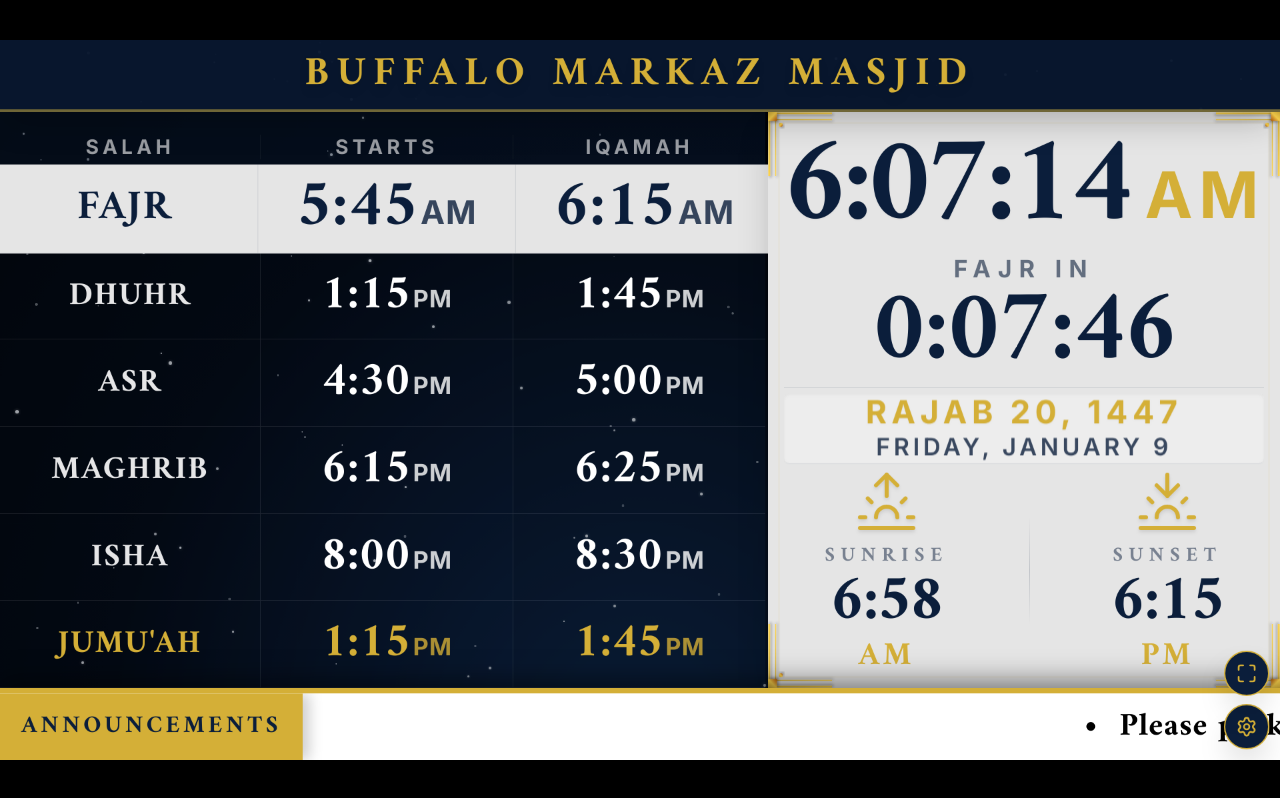
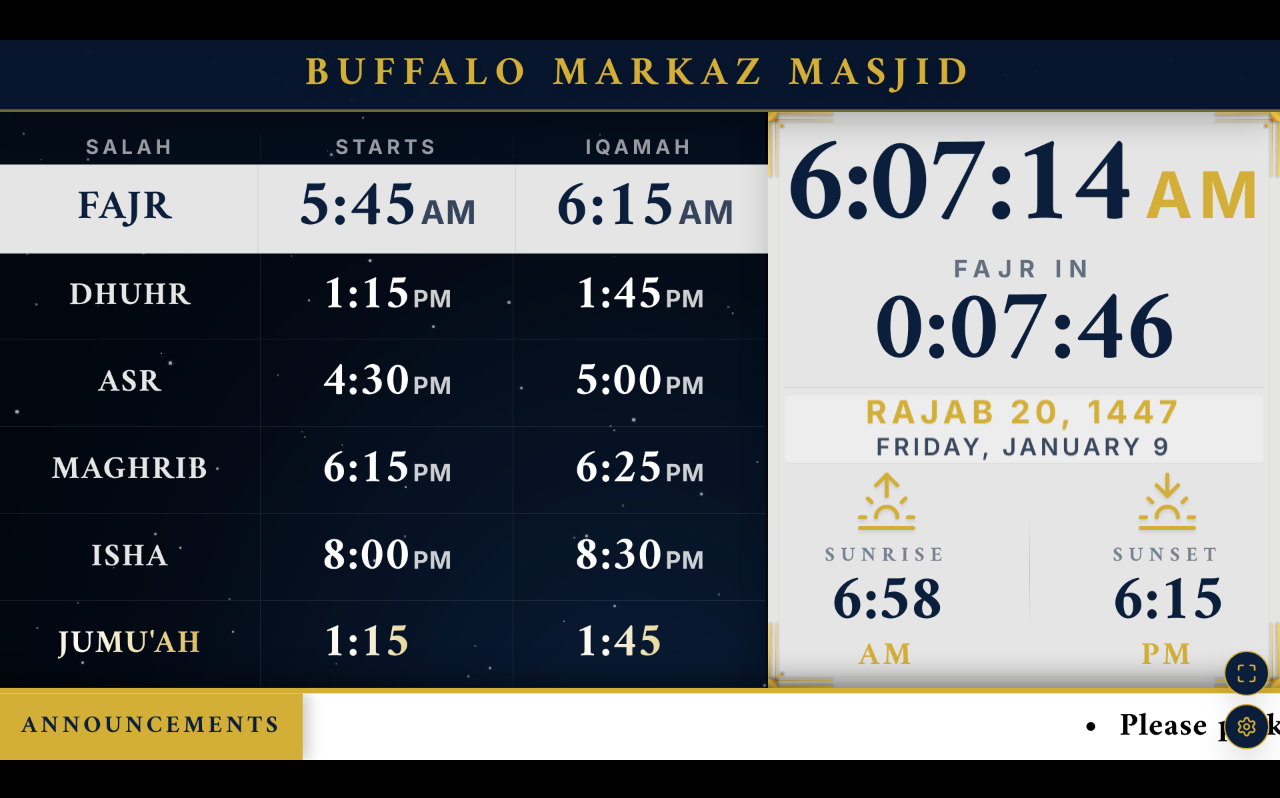
Before and after one commit to Minhaz0007/Buffalo-Markaz-Signage, a React (Vite) app: page / in a window 1280 px wide. Built offline with nearby package versions, Linux system fonts and the light colour scheme.

Commit message:
feat: Enhance Jumu'ah time display with animated gold gradient
Applies a dynamic gold gradient animation to Jumu'ah prayer names and times, making them visually distinct and more engaging. This improves the presentation of important Jumu'ah information on the signage.

```diff
--- a/components/ScreenPrayerTimes.tsx
+++ b/components/ScreenPrayerTimes.tsx
@@ -484,12 +484,16 @@ export const ScreenPrayerTimes: React.FC<ScreenPrayerTimesProps> = ({
                 const isJumuah = !!row.isJumuah;
                 const bgClass = isActive ? 'bg-[#E5E5E5] scale-[1.02] z-10 shadow-y-lg' : 'bg-transparent';
                 const borderClass = isActive ? 'border-mosque-navy/10' : 'border-white/10';
+
                 let nameColor = isActive ? 'text-mosque-navy' : 'text-white opacity-90';
                 let timeColor = isActive ? 'text-mosque-navy' : 'text-white';
+
+                // Jumuah Styling Logic - Gold Gradient
                 if (isJumuah) {
-                    nameColor = 'text-mosque-gold';
-                    timeColor = 'text-mosque-gold';
+                    nameColor = 'bg-gradient-to-r from-[#D4AF37] via-[#FFFFFF] to-[#D4AF37] bg-[length:200%_auto] animate-text-shine text-transparent bg-clip-text';
+                    timeColor = 'bg-gradient-to-r from-[#D4AF37] via-[#FFFFFF] to-[#D4AF37] bg-[length:200%_auto] animate-text-shine text-transparent bg-clip-text';
                 }
+
                 const iqamahBgClass = isActive ? '' : 'bg-black/5';
                 const nameSize = isActive ? 'text-6xl' : 'text-5xl';
                 const timeSize = isActive ? 'text-8xl font-black' : 'text-7xl font-bold';
@@ -560,9 +564,16 @@ export const ScreenPrayerTimes: React.FC<ScreenPrayerTimesProps> = ({
         @keyframes marquee { 0% { transform: translate3d(0, 0, 0); } 100% { transform: translate3d(-100%, 0, 0); } }
         @keyframes textPulse { 0%, 100% { opacity: 1; transform: scale(1); } 50% { opacity: 0.6; transform: scale(0.98); } }
         @keyframes textBlink { 0%, 100% { opacity: 1; } 50% { opacity: 0; } }
+        @keyframes text-shine {
+            0% { background-position: 0% 50%; }
+            100% { background-position: 100% 50%; }
+        }
         .animate-marquee { animation-name: marquee; animation-timing-function: linear; animation-iteration-count: infinite; transform: translateZ(0); }
         .animate-text-pulse { animation: textPulse 2s infinite ease-in-out; display: inline-block; }
         .animate-text-blink { animation: textBlink 1s infinite steps(1); display: inline-block; }
+        .animate-text-shine {
+            animation: text-shine 3s linear infinite;
+        }
       `}</style>
     </div>
   );
```
